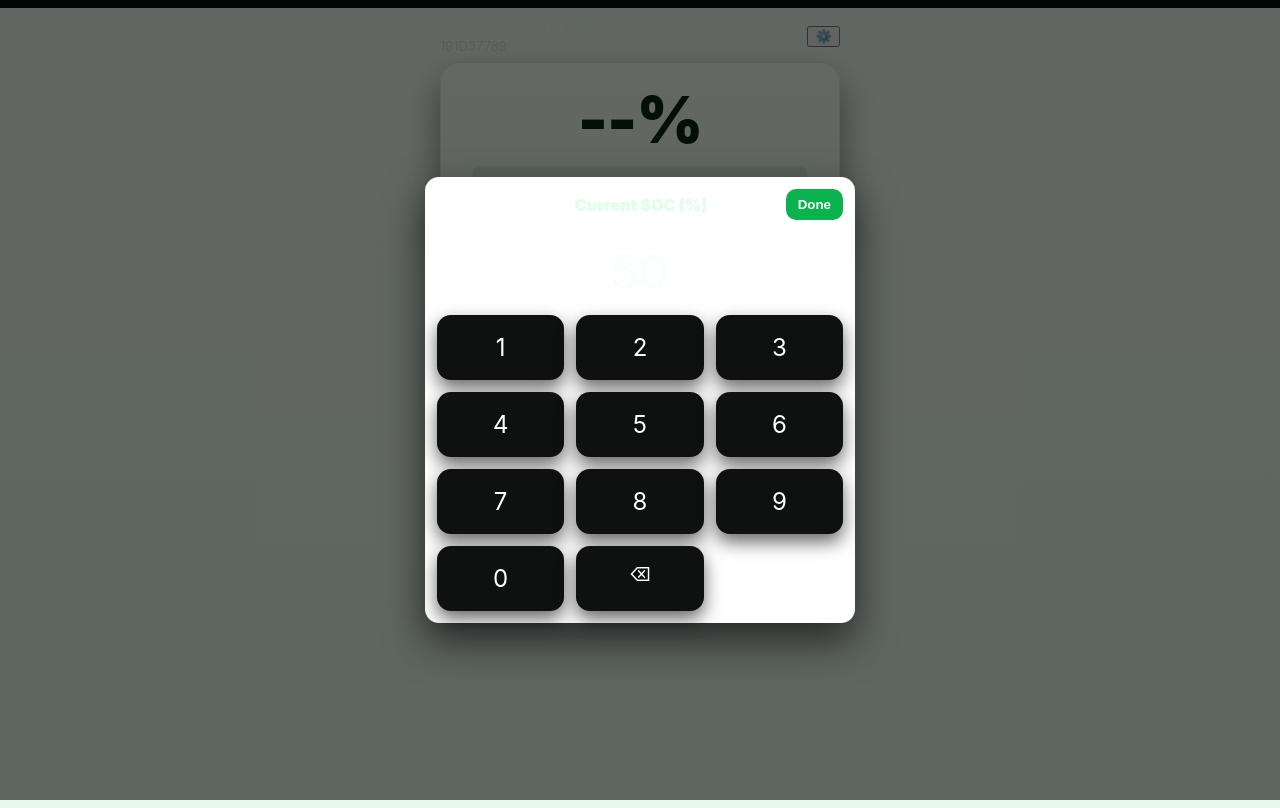
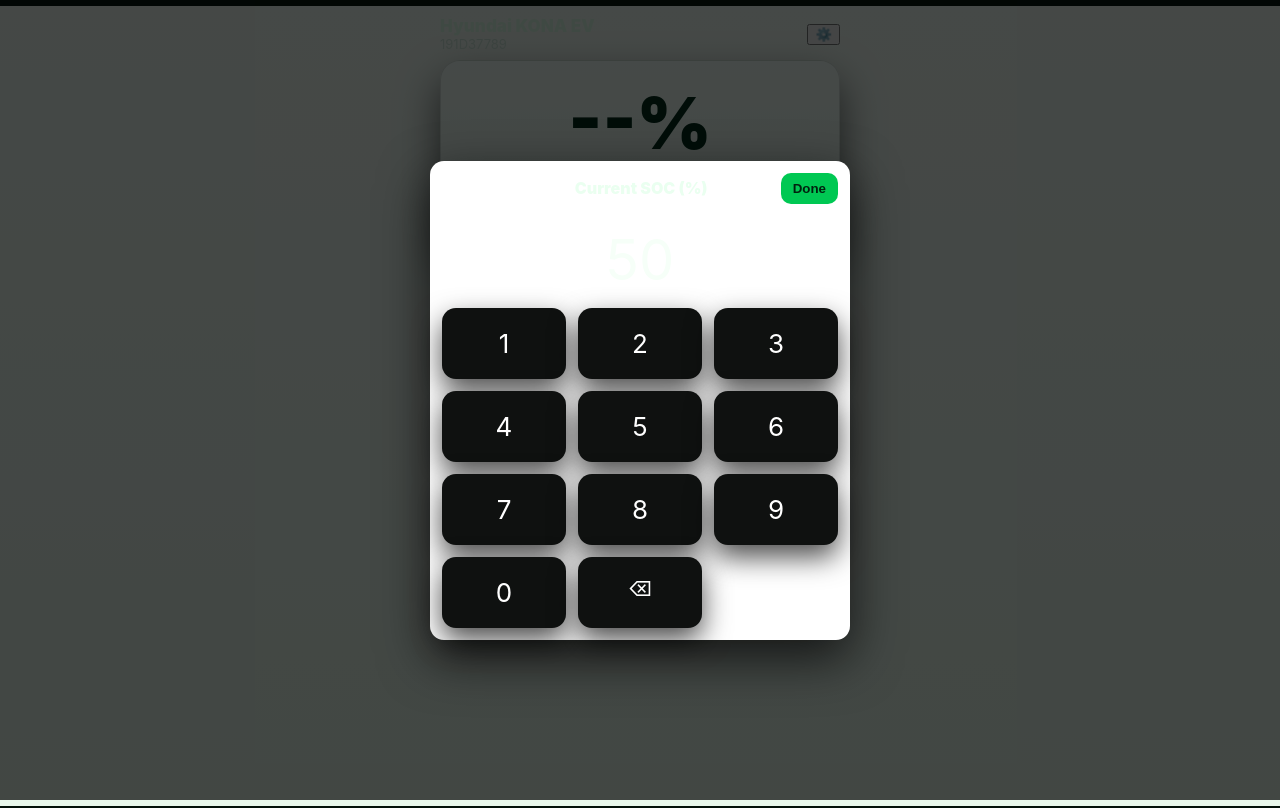
Before and after one commit to ajinkya2401/ev-soc-app, a plain HTML site: page index.html in a window 1280 px wide. Both pictures are taken after a click on the button "Set Current SOC". Drawn offline with Linux system fonts and the light colour scheme.

Commit message:
Add files via upload

```diff
--- a/index.html
+++ b/index.html
@@ -3,15 +3,13 @@
 <head>
 <meta charset="utf-8" />
 <meta name="viewport" content="width=device-width,initial-scale=1,viewport-fit=cover" />
-  <title>EV SOC — Dashboard</title>
+<title>EV SOC — Fixed</title>
 <link rel="stylesheet" href="styles.css" />
 <link rel="manifest" href="manifest.json" />
 <meta name="theme-color" content="#08140a" />
 </head>
 <body>
 <div class="app">
-
-    <!-- Top section (Car info) -->
   <header class="topbar">
     <div class="car-meta">
       <div id="carModel" class="car-model">Hyundai KONA EV</div>
@@ -20,7 +18,6 @@
     <button id="editBtn" class="icon-btn" title="Edit car">⚙️</button>
   </header>
 
-    <!-- Main card (Dashboard) -->
   <main>
     <section id="card" class="card" aria-live="polite">
       <div class="meter">
@@ -29,7 +26,6 @@
           <div id="gaugeFill" class="gauge-fill" style="width:0%"></div>
         </div>
       </div>
-
       <div class="subline-wrap">
         <div id="subLine" class="subline">Tap actions below</div>
         <div id="timestamp" class="timestamp" aria-hidden="true"></div>
@@ -37,21 +33,18 @@
     </section>
   </main>
 
-    <!-- Bottom navigation -->
   <nav class="bottom-bar" role="navigation" aria-label="Main actions">
     <div class="tabs" role="tablist">
       <button id="tabPrimary" class="tab active" role="tab" aria-selected="true">Primary</button>
       <button id="tabSecondary" class="tab" role="tab" aria-selected="false">Secondary</button>
     </div>
 
-      <!-- Primary Menu -->
     <div id="primaryActions" class="action-group" role="group" aria-label="Primary actions">
       <button id="startBtn" class="action large">Start Session</button>
       <button id="setSocBtn" class="action">Set Current SOC</button>
       <button id="historyBtn" class="action">View History</button>
     </div>
 
-      <!-- Secondary Menu -->
     <div id="secondaryActions" class="action-group hidden" role="group" aria-label="Secondary actions">
       <button id="addKwhBtn" class="action large accent">Add kWh</button>
       <button id="endBtn" class="action danger">End Session</button>
@@ -59,8 +52,8 @@
   </nav>
 </div>
 
-  <!-- Keypad modal -->
-  <div id="keypadModal" class="modal hidden" aria-hidden="true" role="dialog" aria-modal="true">
+<!-- Custom keypad modal (used for SOC and kWh only) -->
+<div id="keypadModal" class="modal hidden" aria-hidden="true" role="dialog">
   <div class="modal-card">
     <div class="modal-top">
       <button id="kpCancel" class="btn ghost">Cancel</button>
@@ -72,8 +65,8 @@
   </div>
 </div>
 
-  <!-- Edit Car Modal -->
-  <div id="editModal" class="modal hidden" aria-hidden="true">
+<!-- Edit modal still uses native inputs for textual data only -->
+<div id="editModal" class="modal hidden">
   <div class="modal-card small">
     <div class="modal-top">
       <button id="editCancel" class="btn ghost">Cancel</button>
@@ -82,15 +75,14 @@
     </div>
     <div class="edit-form">
       <label>Model</label>
-        <input id="editModel" type="text" />
+      <input id="editModel" type="text" autocomplete="off" />
       <label>Reg / Plate</label>
-        <input id="editReg" type="text" />
+      <input id="editReg" type="text" autocomplete="off" />
     </div>
   </div>
 </div>
 
-  <!-- History Modal -->
-  <div id="historyModal" class="modal hidden" aria-hidden="true">
+<div id="historyModal" class="modal hidden">
   <div class="modal-card">
     <div class="modal-top">
       <button id="histClose" class="btn ghost">Close</button>
--- a/styles.css
+++ b/styles.css
@@ -1,68 +1,56 @@
+
 :root{
-  --bg:#050707;
-  --card-bg: linear-gradient(180deg,#f6fff8,#eaf7ec);
-  --accent:#0bb34e;       /* brighter EV green */
-  --accent-2:#077235;
-  --muted:#8b9096;
-  --danger:#e05252;
-  --card-shadow: 0 18px 36px rgba(4,7,6,0.45);
+  --bg:#04120a;
+  --card-bg: linear-gradient(180deg,#f5fff9,#e8f8ee);
+  --accent:#00c853;
+  --accent-2:#007a3a;
+  --muted:#aab0b5;
+  --danger:#ff5252;
   font-family: -apple-system, "SF Pro Text", system-ui, Roboto, "Helvetica Neue", Arial;
 }
 *{box-sizing:border-box}
-html,body{height:100%;margin:0;background:var(--bg);color:#ffffff;-webkit-font-smoothing:antialiased;}
-.app{max-width:420px;margin:8px auto;padding:10px;}
-
-/* Top */
+html,body{height:100%;margin:0;background:var(--bg);color:#fff;-webkit-font-smoothing:antialiased;}
+.app{max-width:420px;margin:6px auto;padding:10px;}
 .topbar{display:flex;align-items:center;justify-content:space-between;margin-bottom:8px}
-.car-meta{display:flex;flex-direction:column}
-.car-model{font-weight:800;color:#e6fff0;font-size:16px;letter-spacing:0.2px}
+.car-model{font-weight:900;color:#dfffe8;font-size:17px}
 .car-reg{color:#cfe6d9;font-size:13px}
 
-/* Card: bolder, deeper shadow */
-.card{
-  border-radius:20px;
-  padding:18px;
-  background:var(--card-bg);
-  box-shadow: var(--card-shadow);
-  border: 1px solid rgba(7,10,8,0.08);
-  transition:transform .12s ease, box-shadow .12s ease;
-}
-.meter{display:flex;flex-direction:column;align-items:center;gap:8px}
-.soc-big{font-size:64px;font-weight:900;color:#06240f;letter-spacing:-1px;text-shadow:0 2px 0 rgba(255,255,255,0.02)}
-.soc-gauge{width:92%;height:14px;background:rgba(11,139,78,0.12);border-radius:999px;overflow:hidden;box-shadow:inset 0 -2px 0 rgba(255,255,255,0.35)}
+/* Card */
+.card{border-radius:20px;padding:18px;background:var(--card-bg);box-shadow:0 20px 40px rgba(0,0,0,0.6);border:1px solid rgba(0,0,0,0.12)}
+.meter{display:flex;flex-direction:column;align-items:center;gap:6px}
+.soc-big{font-size:72px;font-weight:900;color:#022a18;text-shadow:0 2px 0 rgba(255,255,255,0.02)}
+.soc-gauge{width:92%;height:18px;background:rgba(0,200,83,0.12);border-radius:999px;overflow:hidden;box-shadow:inset 0 -2px 0 rgba(255,255,255,0.35)}
 .gauge-fill{height:100%;background:linear-gradient(90deg,var(--accent),var(--accent-2));width:0%;transition:width .35s cubic-bezier(.2,.9,.3,1)}
 .subline-wrap{display:flex;flex-direction:column;align-items:center;margin-top:12px}
-.subline{color:#35413a;font-weight:700}
-.timestamp{color:#6a6f71;font-size:12px;margin-top:6px}
+.subline{color:#163926;font-weight:800}
+.timestamp{color:#5b615f;font-size:13px;margin-top:6px}
 
-/* Bottom bar - segmented look */
+/* Bottom bar */
 .bottom-bar{margin-top:14px;display:flex;flex-direction:column;gap:12px}
 .tabs{display:flex;gap:8px;justify-content:center}
 .tab{background:transparent;border:0;color:#cfe9da;padding:8px 14px;border-radius:999px;font-weight:800}
-.tab.active{background:linear-gradient(180deg, rgba(11,179,78,0.16), rgba(7,114,46,0.12));color:#fff;box-shadow:0 6px 18px rgba(6,20,13,0.35)}
-.actions{display:flex;justify-content:center;padding:0 12px}
-.action-group{display:flex;flex-direction:column;gap:12px;width:100%}
-.action{padding:14px;border-radius:14px;border:0;background:#f2f7f2;color:#07120b;font-weight:800;box-shadow:0 6px 16px rgba(2,6,4,0.12)}
-.action.large{font-size:18px;padding:16px}
-.action.accent{background:var(--accent);color:white;box-shadow:0 10px 22px rgba(6,107,45,0.28)}
-.action.danger{background:var(--danger);color:white;box-shadow:0 10px 22px rgba(200,70,70,0.18)}
+.tab.active{background:linear-gradient(180deg, rgba(0,200,83,0.16), rgba(0,122,58,0.12));color:#fff;box-shadow:0 8px 20px rgba(0,0,0,0.6)}
+.action-group{display:flex;flex-direction:column;gap:12px;width:100%;padding:0 12px}
+.action{padding:16px;border-radius:14px;border:0;background:#ffffff;color:#022a18;font-weight:900;box-shadow:0 10px 22px rgba(0,0,0,0.35);font-size:16px}
+.action.large{font-size:20px;padding:18px}
+.action.accent{background:var(--accent);color:white;box-shadow:0 14px 28px rgba(0,120,50,0.32)}
+.action.danger{background:var(--danger);color:white;box-shadow:0 14px 28px rgba(170,30,30,0.28)}
 
 /* Modals */
-.modal{position:fixed;inset:0;display:flex;align-items:center;justify-content:center;background:rgba(2,4,3,0.6);z-index:60}
+.modal{position:fixed;inset:0;display:flex;align-items:center;justify-content:center;background:rgba(2,4,3,0.72);z-index:60}
 .modal.hidden{display:none}
-.modal-card{width:94%;max-width:430px;background:#0a0b0a;border-radius:14px;padding:12px;box-shadow:0 18px 40px rgba(0,0,0,0.6)}
+.modal-card{width:94%;max-width:420px;background:#07120b;border-radius:14px;padding:12px;box-shadow:0 18px 50px rgba(0,0,0,0.7)}
 .modal-card.small{max-width:360px}
 .modal-top{display:flex;align-items:center;justify-content:space-between;margin-bottom:8px}
-.btn{border:0;background:transparent;color:#fff;padding:8px;border-radius:10px;font-weight:700}
-.btn.ghost{opacity:.94}
-.btn.primary{background:var(--accent);color:white;padding:8px 12px;border-radius:10px}
+.btn{border:0;background:transparent;color:#fff;padding:8px;border-radius:10px;font-weight:800}
+.btn.primary{background:var(--accent);color:#00220f;padding:8px 12px;border-radius:10px}
 
 /* keypad */
-.kp-title{font-weight:900;color:#dfffe8}
-.kp-display{font-size:48px;text-align:center;padding:14px 0;color:#f6fff8;min-height:64px}
+.kp-title{font-weight:900;color:#eafff0}
+.kp-display{font-size:56px;text-align:center;padding:14px 0;color:#f6fff8;min-height:72px}
 .kp-grid{display:grid;grid-template-columns:repeat(3,1fr);gap:12px}
-.kp-key{background:#0f1110;border-radius:14px;padding:18px 0;text-align:center;font-size:24px;color:#fff;user-select:none;box-shadow:0 8px 18px rgba(0,0,0,0.6)}
-.kp-key.del{font-size:18px}
+.kp-key{background:#0f1110;border-radius:14px;padding:20px 0;text-align:center;font-size:26px;color:#fff;user-select:none;box-shadow:0 12px 28px rgba(0,0,0,0.7)}
+.kp-key.del{font-size:20px}
 .kp-key.hidden{visibility:hidden}
 
 /* edit form */
```
Also changed, not shown: app.js (+11 -19 lines), sw.js (+1 -6 lines), icon-192.png, icon-512.png, manifest.json. Lines whose indentation alone changed are shown as unchanged.
